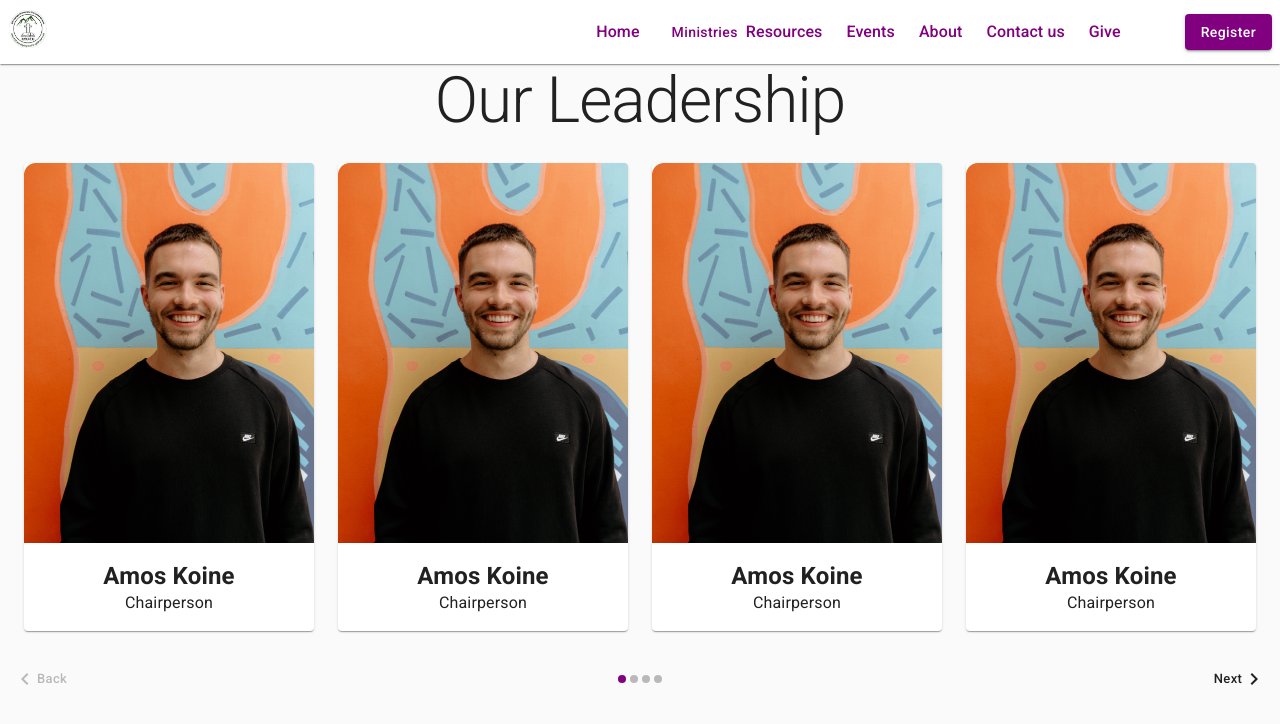
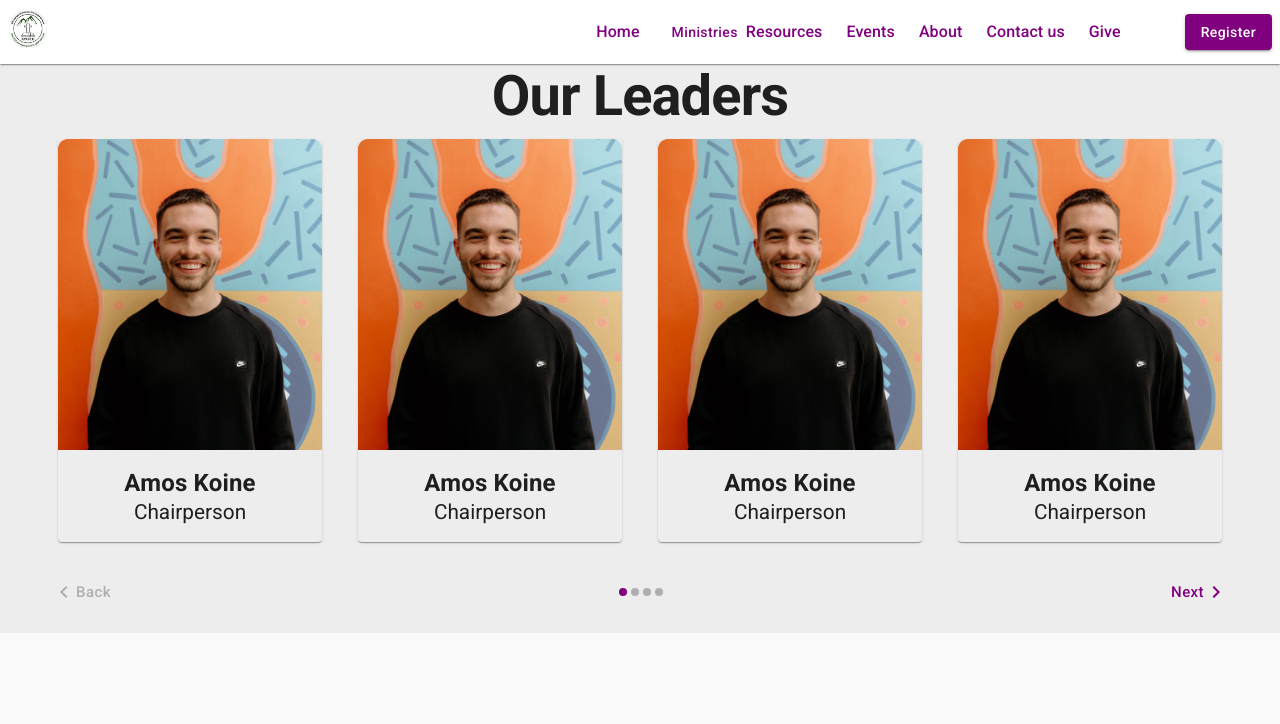
Before and after one commit to KyU-Christian-Union/kyucuwebapp, a React (Create React App) app: page / in a window 1280 px wide. Shown: the top 724 px of the page. Built offline with nearby package versions, Linux system fonts and the light colour scheme.

Commit message:
Add container to the leader component

```diff
--- a/src/components/Leadership/Leader.jsx
+++ b/src/components/Leadership/Leader.jsx
@@ -1,70 +1,3 @@
-// import React from 'react';
-// import { makeStyles, useTheme } from '@material-ui/core/styles';
-// import MobileStepper from '@material-ui/core/MobileStepper';
-// import Paper from '@material-ui/core/Paper';
-// import Typography from '@material-ui/core/Typography';
-// import Button from '@material-ui/core/Button';
-// import KeyboardArrowLeft from '@material-ui/icons/KeyboardArrowLeft';
-// import KeyboardArrowRight from '@material-ui/icons/KeyboardArrowRight';
-
-// const tutorialSteps = [
-//   {
-//     label: 'San Francisco – Oakland Bay Bridge, United States',
-//     imgPath: 'https://images.unsplash.com/photo-1537944434965-cf4679d1a598?auto=format&fit=crop&w=400&h=250&q=60'
-//   },
-//   {
-//     label: 'Bird',
-//     imgPath: 'https://images.unsplash.com/photo-1538032746644-0212e812a9e7?auto=format&fit=crop&w=400&h=250&q=60'
-//   },
-//   {
-//     label: 'Bali, Indonesia',
-//     imgPath: 'https://images.unsplash.com/photo-1537996194471-e657df975ab4?auto=format&fit=crop&w=400&h=250&q=80'
-//   },
-//   {
-//     label: 'NeONBRAND Digital Marketing, Las Vegas, United States',
-//     imgPath: 'https://images.unsplash.com/photo-1518732714860-b62714ce0c59?auto=format&fit=crop&w=400&h=250&q=60'
-//   },
-//   {
-//     label: 'Goč, Serbia',
-//     imgPath: 'https://images.unsplash.com/photo-1512341689857-198e7e2f3ca8?auto=format&fit=crop&w=400&h=250&q=60'
-//   }
-// ];
-
-// const useStyles = makeStyles(theme => ({
-//   root: {
-//     maxWidth: 400,
-//     flexGrow: 1
-//   },
-//   header: {
-//     display: 'flex',
-//     alignItems: 'center',
-//     height: 50,
-//     paddingLeft: theme.spacing(4),
-//     backgroundColor: theme.palette.background.default
-//   },
-//   img: {
-//     height: 255,
-//     display: 'block',
-//     maxWidth: 400,
-//     overflow: 'hidden',
-//     width: '100%'
-//   }
-// }));
-
-// function SwipeableTextMobileStepper() {
-//   const classes = useStyles();
-//   const theme = useTheme();
-//   const [activeStep, setActiveStep] = React.useState(0);
-//   const maxSteps = tutorialSteps.length;
-
-//   const handleNext = () => {
-//     setActiveStep(prevActiveStep => prevActiveStep + 1);
-//   };
-
-//   const handleBack = () => {
-//     setActiveStep(prevActiveStep => prevActiveStep - 1);
-//   };
-
 import React from 'react';
 import { makeStyles } from '@material-ui/core/styles';
 import Card from '@material-ui/core/Card';
@@ -76,19 +9,31 @@ import leaderImage from '../../assets/images/leader1.png';
 
 const useStyles = makeStyles(theme => ({
   root: {
-    maxWidth: 345
+    maxWidth: 345,
+    margin: 10,
+    backgroundColor: '#EDEDED'
+  },
+  media: {
+    backgroundPosition: 'center',
+    backgroundSize: 'contain',
+    backgroundRepeat: 'no-repeat',
+    height: '100%',
+    width: '100%'
   },
   leaderheader: {
     h4: theme.typography.h4,
-    fontWeight: '900',
-    fontSize: '15'
+    fontWeight: '900'
+  },
+  leadersubheader: {
+    h5: theme.typography.h5,
+    fontWeight: '400'
   }
 }));
+
 const Leader = () => {
   const classes = useStyles();
-
   return (
-    <Card className={classes.root}>
+    <Card className={classes.root} m={2}>
       <CardActionArea>
         <CardMedia height="140">
           <img className={classes.media} src={leaderImage} alt="leaderImage" />
@@ -97,7 +42,7 @@ const Leader = () => {
           <Typography variant="h4" align="center" className={classes.leaderheader}>
             Amos Koine
           </Typography>
-          <Typography variant="body1" align="center">
+          <Typography variant="h5" align="center" className={classes.leadersubheader}>
             Chairperson
           </Typography>
         </CardContent>
--- a/src/components/Leadership/Leadership.jsx
+++ b/src/components/Leadership/Leadership.jsx
@@ -1,20 +1,35 @@
 import React from 'react';
-import Container from '@material-ui/core/Container';
-import Grid from '@material-ui/core/Grid';
+import { makeStyles, useTheme } from '@material-ui/core/styles';
 import Typography from '@material-ui/core/Typography';
-import { makeStyles, useTheme } from '@material-ui/core/styles';
+import { Box, Button, Container, Grid } from '@material-ui/core';
 import MobileStepper from '@material-ui/core/MobileStepper';
-import Button from '@material-ui/core/Button';
 import KeyboardArrowLeft from '@material-ui/icons/KeyboardArrowLeft';
 import KeyboardArrowRight from '@material-ui/icons/KeyboardArrowRight';
 import Leader from './Leader';
 
 const useStyles = makeStyles(theme => ({
   root: {
-    marginTop: theme.spacing(3),
-    flexGrow: 1
+    backgroundColor: '#EDEDED',
+    width: 'auto'
+  },
+  heading: {
+    h1: theme.typography.h1,
+    fontWeight: '600',
+    [theme.breakpoints.down('xs')]: {
+      fontSize: '2.5rem',
+      paddingTop: theme.spacing(0.8),
+      paddingBottom: theme.spacing(0.8)
+    },
+    [theme.breakpoints.up('sm')]: {
+      fontSize: '3.5rem'
+    }
+  },
+  button: {
+    margin: 15,
+    fontSize: 15
   }
 }));
+
 const Leadership = () => {
   const classes = useStyles();
   const theme = useTheme();
@@ -28,26 +43,27 @@ const Leadership = () => {
     setActiveStep(prevActiveStep => prevActiveStep - 1);
   };
   return (
-    <div>
+    <Container maxWidth="lg" className={classes.root}>
       <Typography variant="h1" className={classes.heading} align="center">
-        Our Leadership
+        Our Leaders
       </Typography>
-      <Container maxWidth="lg" className={classes.root}>
-        <Grid container spacing={3}>
-          <Grid item xs={12} sm={6} md={3} lg={3}>
+      <Container>
+        <Grid container spacing={2} justifyContent="center">
+          <Grid item xs={12} sm={6} md={4} lg={3}>
             <Leader />
           </Grid>
-          <Grid item xs={12} sm={6} md={3} lg={3}>
+          <Grid item xs={12} sm={6} md={4} lg={3}>
             <Leader />
           </Grid>
-          <Grid item xs={12} sm={6} md={3} lg={3}>
+          <Grid item xs={12} sm={6} md={4} lg={3}>
             <Leader />
           </Grid>
-          <Grid item xs={12} sm={6} md={3} lg={3}>
+          <Grid item xs={12} sm={6} md={4} lg={3}>
             <Leader />
           </Grid>
         </Grid>
       </Container>
+      <Box textAlign="center">
         <MobileStepper
           variant="dots"
           steps={4}
@@ -55,19 +71,32 @@ const Leadership = () => {
           activeStep={activeStep}
           className={classes.root}
           nextButton={
-          <Button size="small" onClick={handleNext} disabled={activeStep === 3}>
+            <Button
+              size="small"
+              onClick={handleNext}
+              disabled={activeStep === 3}
+              className={classes.button}
+              color="primary"
+            >
               Next
               {theme.direction === 'rtl' ? <KeyboardArrowLeft /> : <KeyboardArrowRight />}
             </Button>
           }
           backButton={
-          <Button size="small" onClick={handleBack} disabled={activeStep === 0}>
+            <Button
+              size="small"
+              onClick={handleBack}
+              disabled={activeStep === 0}
+              className={classes.button}
+              color="primary"
+            >
               {theme.direction === 'rtl' ? <KeyboardArrowRight /> : <KeyboardArrowLeft />}
               Back
             </Button>
           }
         />
-    </div>
+      </Box>
+    </Container>
   );
 };
 
```
Also changed, not shown: package.json (+7 -6 lines), 1 other file (tests, documents, lock files or other folders). Lines whose indentation alone changed are shown as unchanged.
